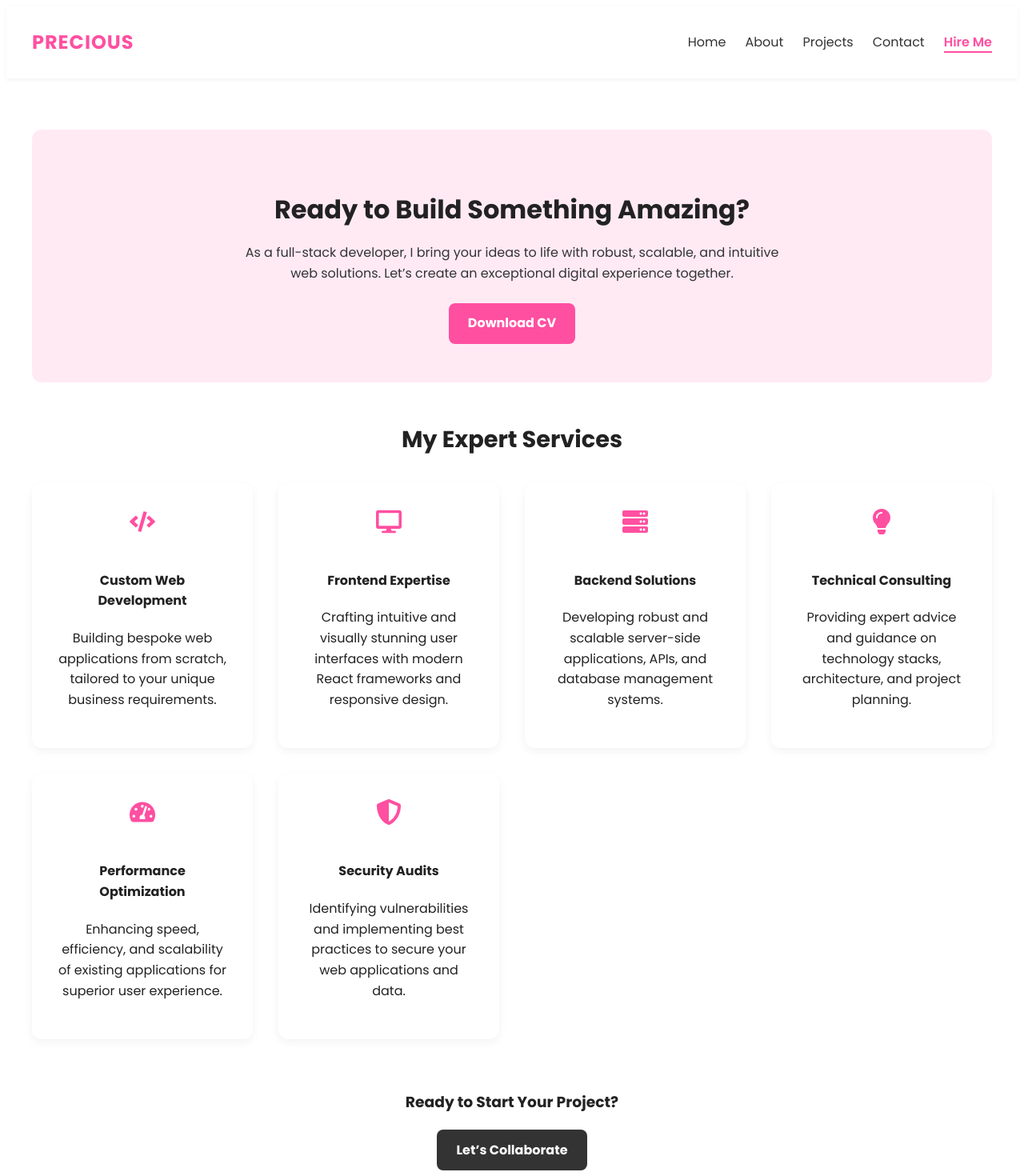
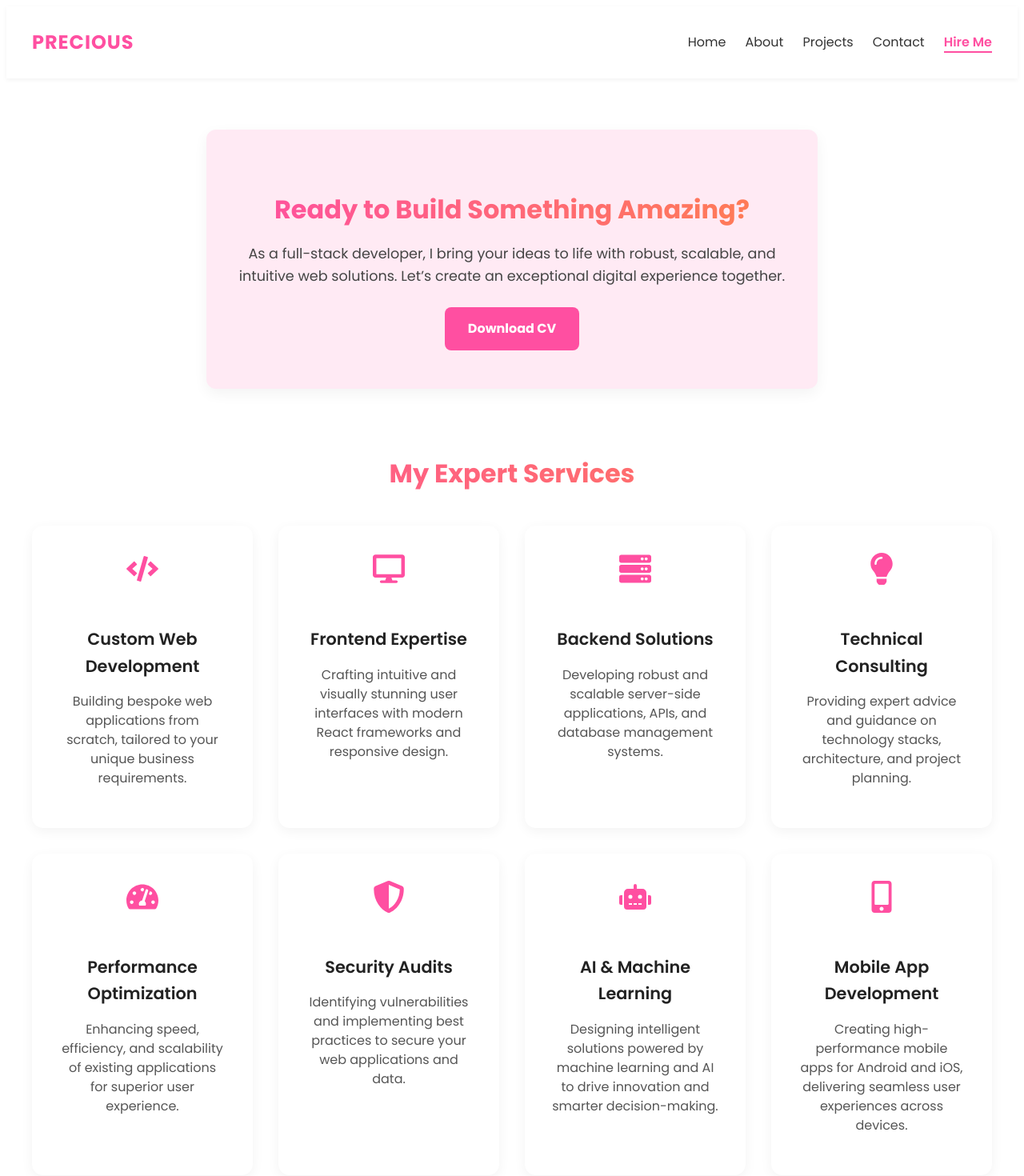
Before and after one commit to preciouskuku/portifolio, a React (Vite) app: page /hire in a window 1280 px wide. Shown: the top 1470 px of the page at 80% size. Built offline with nearby package versions, Linux system fonts and the light colour scheme.

Commit message:
updated my portifolio

```diff
--- a/package.json
+++ b/package.json
@@ -10,6 +10,7 @@
     "preview": "vite preview"
   },
   "dependencies": {
+    "framer-motion": "^12.23.12",
     "react": "^19.1.0",
     "react-dom": "^19.1.0",
     "react-icons": "^5.5.0",
--- a/src/components/Hero.jsx
+++ b/src/components/Hero.jsx
@@ -3,23 +3,44 @@ import './Hero.css';
 import TypingEffect from './TypingEffect';
 import profilePic from '../assets/hero.jpg';
 import { Link } from 'react-router-dom';
+import { motion } from 'framer-motion';
 
 export default function Hero() {
   return (
     <section id="hero" className="hero">
+      {/* Hero Text */}
+      <motion.div
+        className="hero-text"
+        initial={{ opacity: 0, x: -50 }}
+        animate={{ opacity: 1, x: 0 }}
+        transition={{ duration: 1 }}
+      >
+        <h1>
+          Hey, I'm{" "}
+          <span className="name-highlight">PRECIOUS</span>{" "}
+          <TypingEffect texts={["frontend developer", "backend developer", "full stack developer"]} />
+        </h1>
 
-      <div className="hero-text">
-        <h1>
-  Hey, I'm <span className="name-highlight">PRECIOUS</span> <TypingEffect texts={["frontend developer", "backend developer", "full stack developer"]} />
-</h1>
+        <p>
+          I'm a passionate and curious tech enthusiast currently specializing in web development.
+        </p>
 
-        <p>I'm a passionate and curious tech enthusiast currently specializing in web development.</p>
-        <Link to="/projects" className="btn">Check My Work</Link>
-      </div>
+        <motion.div whileHover={{ scale: 1.1 }}>
+          <Link to="/projects" className="btn glow-btn">🚀 Check My Work</Link>
+        </motion.div>
+      </motion.div>
 
-      <div className="hero-image">
-        <img src={profilePic} alt="profile" />
-      </div>
+      {/* Hero Image */}
+      <motion.div
+        className="hero-image"
+        initial={{ opacity: 0, scale: 0.8 }}
+        animate={{ opacity: 1, scale: 1 }}
+        transition={{ duration: 1.2 }}
+        whileHover={{ scale: 1.05, rotate: 2 }}
+      >
+        <img src={profilePic} alt="profile" className="profile-img" />
+        <div className="circle-bg"></div>
+      </motion.div>
     </section>
   );
 }
--- a/src/components/HireMe.css
+++ b/src/components/HireMe.css
@@ -1,75 +1,136 @@
+/* Main Section */
 .hire-me {
   padding: 4rem 2rem;
   background: #fff;
   text-align: center;
+  display: flex;
+  flex-direction: column;
+  align-items: center;
 }
 
+/* Intro Section */
 .hire-intro {
   background: #ffeaf4;
   padding: 3rem 2rem;
   border-radius: 12px;
   margin-bottom: 3rem;
+  max-width: 900px;
+  box-shadow: 0 6px 18px rgba(0,0,0,0.05);
+  transition: transform 0.3s ease;
+}
+
+.hire-intro:hover {
+  transform: translateY(-5px);
 }
 
 .hire-intro h2 {
-  font-size: 2rem;
+  font-size: clamp(1.8rem, 2.5vw, 2.4rem);
   margin-bottom: 1rem;
+  font-weight: 700;
+  background: linear-gradient(90deg, #ff4fa1, #ff7f50);
+  -webkit-background-clip: text;
+  -webkit-text-fill-color: transparent;
 }
 
 .hire-intro p {
   max-width: 700px;
   margin: 0 auto 1.5rem;
-  color: #333;
+  color: #444;
   line-height: 1.6;
+  font-size: clamp(1rem, 2vw, 1.1rem);
+}
+
+/* Services Section */
+.services {
+  width: 100%;
+  max-width: 1200px;
+  margin: 0 auto;
 }
 
 .services h3 {
-  font-size: 1.8rem;
-  margin-bottom: 2rem;
+  font-size: clamp(1.6rem, 2.5vw, 2rem);
+  margin-bottom: 2.5rem;
+  font-weight: bold;
+  background: linear-gradient(90deg, #ff4fa1, #ff7f50);
+  -webkit-background-clip: text;
+  -webkit-text-fill-color: transparent;
 }
 
 .services-grid {
   display: grid;
-  grid-template-columns: repeat(auto-fit, minmax(250px, 1fr));
+  grid-template-columns: repeat(auto-fit, minmax(260px, 1fr));
   gap: 2rem;
+  width: 100%;
 }
 
+/* Service Cards */
 .service-card {
   background: #fff;
-  border-radius: 12px;
+  border-radius: 14px;
   padding: 2rem;
-  box-shadow: 0 4px 12px rgba(0,0,0,0.05);
-  transition: transform 0.2s ease, box-shadow 0.2s ease;
+  box-shadow: 0 4px 15px rgba(0,0,0,0.05);
+  transition: transform 0.3s ease, box-shadow 0.3s ease, border 0.3s ease;
+  border: 2px solid transparent;
+  text-align: center;
 }
 
 .service-card:hover {
-  transform: translateY(-5px);
-  box-shadow: 0 8px 20px rgba(0,0,0,0.1);
+  transform: translateY(-10px) scale(1.02);
+  box-shadow: 0 12px 24px rgba(0,0,0,0.12);
+  border: 2px solid #ff4fa1;
 }
 
 .service-icon {
-  font-size: 2rem;
+  font-size: 2.5rem;
   color: #ff4fa1;
   margin-bottom: 1rem;
+  transition: transform 0.3s ease, color 0.3s ease;
 }
 
+.service-card:hover .service-icon {
+  transform: rotate(8deg) scale(1.2);
+  color: #e23f90;
+}
+
+.service-card h4 {
+  margin-bottom: 0.8rem;
+  font-size: 1.3rem;
+  font-weight: 600;
+}
+
+.service-card p {
+  color: #555;
+  font-size: 1rem;
+  line-height: 1.5;
+}
+
+/* Final CTA */
 .hire-cta {
   margin-top: 4rem;
 }
 
+.hire-cta h3 {
+  font-size: clamp(1.4rem, 2vw, 1.8rem);
+  margin-bottom: 1.5rem;
+  font-weight: 600;
+}
+
+/* Buttons */
 .btn {
   display: inline-block;
-  padding: 0.8rem 1.5rem;
+  padding: 0.9rem 1.8rem;
   border-radius: 8px;
   background: #ff4fa1;
   color: #fff;
   font-weight: bold;
   text-decoration: none;
-  transition: background 0.3s ease;
+  transition: all 0.3s ease;
+  font-size: 1rem;
 }
 
 .btn:hover {
   background: #e23f90;
+  transform: scale(1.05);
 }
 
 .btn.secondary {
@@ -79,3 +140,23 @@
 .btn.secondary:hover {
   background: #111;
 }
+
+/* Responsive Tweaks */
+@media (max-width: 768px) {
+  .hire-intro {
+    padding: 2rem 1.5rem;
+  }
+
+  .services-grid {
+    gap: 1.5rem;
+  }
+
+  .service-card {
+    padding: 1.5rem;
+  }
+
+  .btn {
+    padding: 0.7rem 1.4rem;
+    font-size: 0.95rem;
+  }
+}
--- a/src/components/HireMe.jsx
+++ b/src/components/HireMe.jsx
@@ -1,6 +1,15 @@
 import React from 'react';
 import './HireMe.css';
-import { FaCode, FaDesktop, FaServer, FaLightbulb, FaTachometerAlt, FaShieldAlt } from 'react-icons/fa';
+import {
+  FaCode,
+  FaDesktop,
+  FaServer,
+  FaLightbulb,
+  FaTachometerAlt,
+  FaShieldAlt,
+  FaRobot,
+  FaMobileAlt
+} from 'react-icons/fa';
 
 export default function HireMe() {
   return (
@@ -74,6 +83,26 @@ export default function HireMe() {
               your web applications and data.
             </p>
           </div>
+
+          {/* New AI Service */}
+          <div className="service-card">
+            <FaRobot className="service-icon" />
+            <h4>AI & Machine Learning</h4>
+            <p>
+              Designing intelligent solutions powered by machine learning and AI
+              to drive innovation and smarter decision-making.
+            </p>
+          </div>
+
+          {/* New Mobile App Service */}
+          <div className="service-card">
+            <FaMobileAlt className="service-icon" />
+            <h4>Mobile App Development</h4>
+            <p>
+              Creating high-performance mobile apps for Android and iOS, delivering
+              seamless user experiences across devices.
+            </p>
+          </div>
         </div>
       </div>
 
--- a/src/components/Navbar.css
+++ b/src/components/Navbar.css
@@ -37,14 +37,14 @@
   color: #ff4fa1;
 }
 
-/* Active link highlight */
+/* Active link */
 .navbar-links li a.active {
   color: #ff4fa1;
   font-weight: 600;
   border-bottom: 2px solid #ff4fa1;
 }
 
-/* Mobile Menu */
+/* Hamburger hidden on desktop */
 .menu-toggle {
   display: none;
   font-size: 1.5rem;
@@ -52,20 +52,21 @@
   color: #333;
 }
 
-/* Responsive */
+/* ========== Mobile Styles ========== */
 @media (max-width: 768px) {
   .navbar-links {
-    position: absolute;
+    position: fixed;
     top: 70px;
     right: 0;
     background: #fff;
     flex-direction: column;
-    width: 200px;
-    padding: 1rem;
-    gap: 1rem;
-    box-shadow: 0 6px 12px rgba(0,0,0,0.1);
+    width: 220px;
+    padding: 2rem 1rem;
+    gap: 1.2rem;
+    height: 100vh;
     transform: translateX(100%);
     transition: transform 0.3s ease-in-out;
+    box-shadow: -2px 0 8px rgba(0,0,0,0.1);
   }
 
   .navbar-links.active {
```
Also changed, not shown: 1 other file (tests, documents, lock files or other folders).
